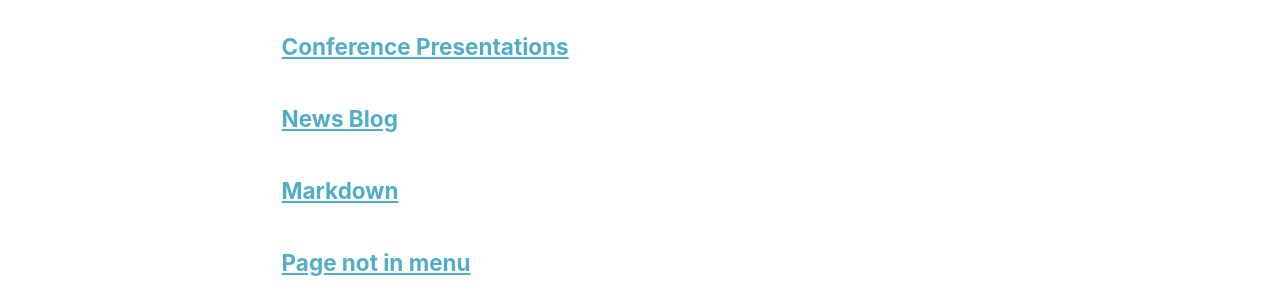
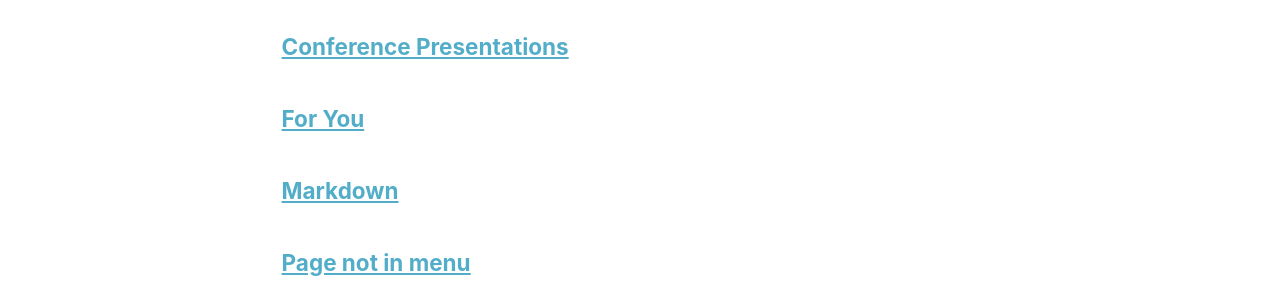
Before and after one commit to PengLiu1120/pengliu, a Jekyll site: the page built from _pages/page-archive.html, in a window 1280 px wide and 900 px high, scrolled down 423 px. Shown: the part 155-455 px from the top of the window. Built offline with Jekyll 4.4.1, drawn with Linux system fonts in a browser that asks for light colours; a file with an impossible date is left out.

Commit message:
Update for-you-archive.html

```diff
--- a/_pages/for-you-archive.html
+++ b/_pages/for-you-archive.html
@@ -1,7 +1,7 @@
 ---
 layout: archive
-permalink: /year-archive/
-title: "News Blog"
+permalink: /for-you-archive/
+title: "For You"
 author_profile: true
 redirect_from:
   - /wordpress/blog-posts/
```
